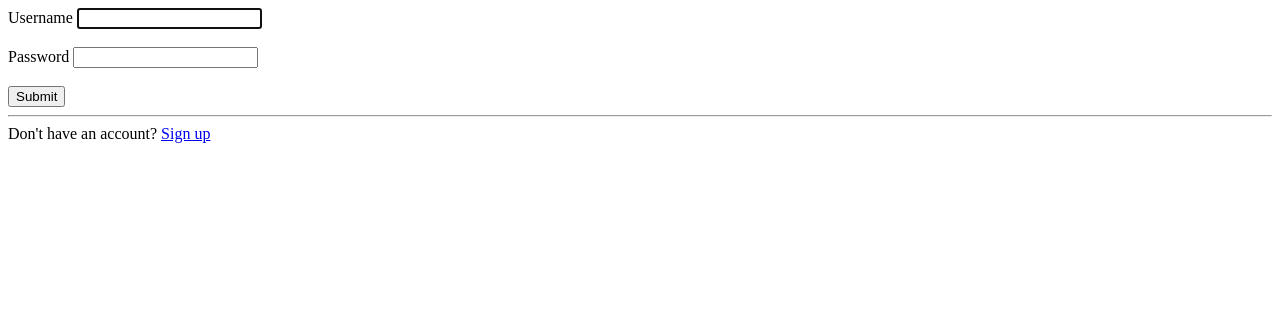
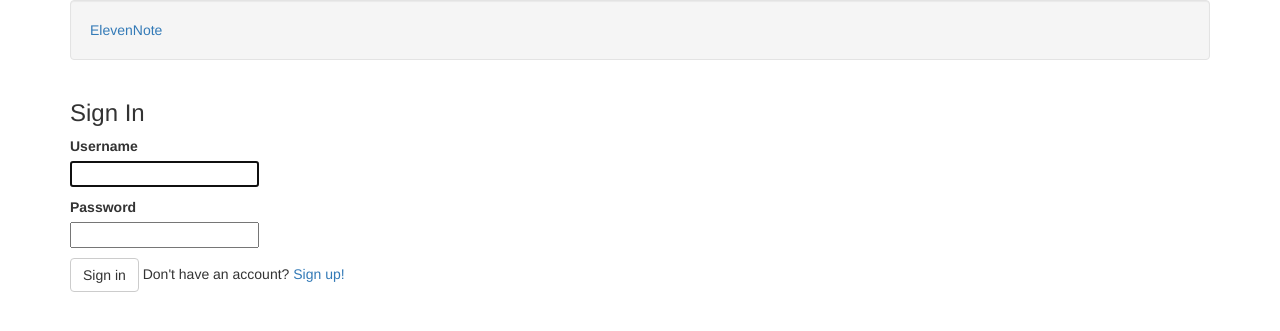
Before and after one commit to piechart/python-labs, a Django app: page /accounts/login/ in a window 1280 px wide. Shown: the top 331 px of the page. Run offline with Django 3.2, Linux system fonts and the light colour scheme; some libraries are stand-ins or nearby versions.

Commit message:
Fixed templates

```diff
--- /dev/null
+++ b/lab9/src/templates/base.html
@@ -0,0 +1,41 @@
+{% load staticfiles %}
+
+<html>
+  <head>
+    <title>Elevennote</title>
+    <link rel="stylesheet" media="all" href='{% static "bootstrap/css/bootstrap.css" %}'>
+    <link rel="stylesheet" media="all" href='{% static "elevennote/main.css" %}'>
+    <link rel="stylesheet" type="text/css" media="screen"
+          href="https://fonts.googleapis.com/css?family=Merriweather:400,300,300italic|Oxygen:400,300,700" />
+    <script src="{% static "elevennote/jquery.js" %}"></script>
+    <script src="{% static "elevennote/main.js" %}"></script>
+
+  </head>
+
+  <body>
+    <div class="container wrap">
+        <div class="row">
+            <div class="col-xs-12">
+                <header>
+                    <div class="well">
+                        <a href="/">
+                        ElevenNote
+                        </a>
+                        {% if user.is_authenticated %}
+                            <div class="user-links">
+                                Signed in as {{ user.username }}.
+                                <a href="#">Profile</a> |
+                                <a href="logout">Logout</a>
+                            </div>
+                        {% endif %}
+                    </div>
+                </header>
+            </div>
+
+            <div class="container">
+            {% block content %}{% endblock %}
+            </div>
+        </div>
+    </div>
+  </body>
+</html>
--- a/lab9/src/templates/notes/detail.html
+++ b/lab9/src/templates/notes/detail.html
@@ -1,4 +1,8 @@
 <a href="../">Back</a>
 <hr>
 <h1>{{ note.title }}</h1>
-<p>{{ note.body }}</p>
+<p>
+   {{ note.body | safe }}
+   <hr>
+   <a href="{% url 'notes:update' note.id %}">Edit</a>
+</p>
--- a/lab9/src/templates/notes/index.html
+++ b/lab9/src/templates/notes/index.html
@@ -5,7 +5,7 @@
 {% if latest_note_list %}
    <ul>
    {% for note in latest_note_list %}
-     <li><a href="{% url 'notes:detail' note.id %}">{{ note.title }}</a></li>
+     <li><a href="{% url 'notes:detail' note.id %}">{{ note.title }}</a> (<a href="{% url 'notes:update' note.id %}">Edit</a>)</li>
    {% endfor %}
    </ul>
 {% else %}
--- a/lab9/src/templates/registration/login.html
+++ b/lab9/src/templates/registration/login.html
@@ -1,15 +1,37 @@
-<form action="{% url 'accounts:login' %}" method="post" accept-charset="utf-8">
+{% extends "base.html" %}
+
+{% block content %}
+
+<div id="welcome" class="row"><div class="col-xs-12"><main>
+
+    <h3>Sign In</h3>
+
+    {% if form.errors %}
+        {% for error in form.non_field_errors %}
+            <div class="alert alert-danger" role="alert">
+                <strong>{{ error|escape }}</strong>
+            </div>
+        {% endfor %}
+    {% endif %}
+
+    <form action="{% url 'login' %}" method="post" accept-charset="utf-8">
         {% csrf_token %}
         {% for field in form %}
-    <label>{{ field.label }}</label>
+        <p>
+            <label>{{ field.label }}</label><br />
             {% if field.errors %}
+    	<div class="alert alert-danger" role="alert">
                 {{ field.errors }}
+    	</div>
             {% endif %}
             {{ field }}
-    <br><br>
+        </p>
         {% endfor %}
         <input type="hidden" name="next" value="{{ next }}" />
-  <input class="button small" type="submit" value="Submit"/>
-  <hr>
-  Don't have an account? <a href="/accounts/register">Sign up</a>
+        <input class="btn btn-default" type="submit" value="Sign in"/>
+        <span class="login">Don't have an account? <a href="{% url 'register' %}">Sign up!</a></span>
     </form>
+
+</main></div></div>
+
+{% endblock %}
```
Also changed, not shown: lab9/src/templates/notes/form.html (+13 -1 lines), lab9/src/templates/registration/register.html (+27 -24 lines). Lines whose indentation alone changed are shown as unchanged.
